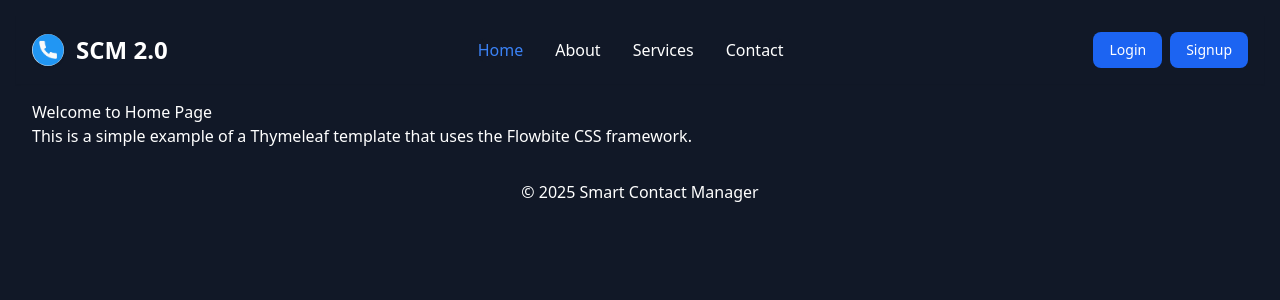
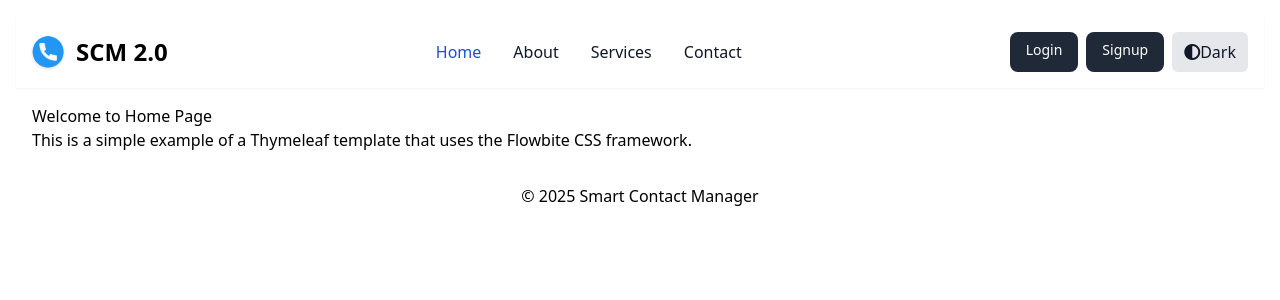
Before and after one commit to mehmoodulhaq570/Smart-Contact-Manager, a Spring Boot app: page /home in a window 1280 px wide. Shown: the top 300 px of the page. Run offline with Spring Boot 4, Linux system fonts and the light colour scheme; some libraries are stand-ins or nearby versions.

Commit message:
Theme change setting completed

```diff
--- a/src/main/resources/static/css/output.css
+++ b/src/main/resources/static/css/output.css
@@ -643,6 +643,10 @@ video {
   gap: 0.5rem;
 }
 
+.gap-1 {
+  gap: 0.25rem;
+}
+
 .space-x-3 > :not([hidden]) ~ :not([hidden]) {
   --tw-space-x-reverse: 0;
   margin-right: calc(0.75rem * var(--tw-space-x-reverse));
@@ -667,6 +671,10 @@ video {
 
 .rounded-sm {
   border-radius: 0.125rem;
+}
+
+.rounded-md {
+  border-radius: 0.375rem;
 }
 
 .border {
@@ -701,6 +709,16 @@ video {
 .bg-white {
   --tw-bg-opacity: 1;
   background-color: rgb(255 255 255 / var(--tw-bg-opacity, 1));
+}
+
+.bg-gray-400 {
+  --tw-bg-opacity: 1;
+  background-color: rgb(156 163 175 / var(--tw-bg-opacity, 1));
+}
+
+.bg-gray-200 {
+  --tw-bg-opacity: 1;
+  background-color: rgb(229 231 235 / var(--tw-bg-opacity, 1));
 }
 
 .p-2 {
@@ -909,6 +927,11 @@ video {
   background-color: rgb(17 24 39 / var(--tw-bg-opacity, 1));
 }
 
+.dark\:bg-gray-700:where(.dark, .dark *) {
+  --tw-bg-opacity: 1;
+  background-color: rgb(55 65 81 / var(--tw-bg-opacity, 1));
+}
+
 .dark\:text-gray-400:where(.dark, .dark *) {
   --tw-text-opacity: 1;
   color: rgb(156 163 175 / var(--tw-text-opacity, 1));
--- /dev/null
+++ b/src/main/resources/static/js/script.js
@@ -0,0 +1,43 @@
+console.log("Script Loaded");
+
+let currentTheme = getTheme();
+
+document.addEventListener("DOMContentLoaded", function () {
+  toggleTheme();
+});
+
+// Set the theme on page load
+changePageTheme(currentTheme);
+
+function toggleTheme() {
+  const changeThemeButton = document.querySelector("#theme_change_button");
+  changeThemeButton.addEventListener("click", function () {
+    const oldTheme = currentTheme;
+    console.log("Theme Button Clicked");
+    // Toggle the theme
+    currentTheme = currentTheme === "light" ? "dark" : "light";
+    setTheme(currentTheme);
+    changePageTheme(currentTheme, oldTheme);
+
+    changeThemeButton.querySelector("span").textContent =
+      currentTheme === "light" ? "Dark" : "Light";
+  });
+}
+
+// Change the theme on the page
+function changePageTheme(newTheme, oldTheme) {
+  const html = document.querySelector("html");
+  if (oldTheme) html.classList.remove(oldTheme);
+  html.classList.add(newTheme);
+}
+
+// Set theme to local storage
+function setTheme(theme) {
+  localStorage.setItem("theme", theme);
+}
+
+// Get theme from local storage
+function getTheme() {
+  let theme = localStorage.getItem("theme");
+  return theme ? theme : "light";
+}
--- a/src/main/resources/templates/fragments/base.html
+++ b/src/main/resources/templates/fragments/base.html
@@ -2,7 +2,7 @@
 <!-- This contains all the common things that can be used by other html files -->
 <!-- This fragment defines a reusable parent layout for Thymeleaf templates -->
 <html
-  class="dark"
+  class="light"
   lang="en"
   th:fragment="parent(content, title, script)"
   xmlns:th="http://www.thymeleaf.org"
@@ -14,6 +14,16 @@
     <link
       href="https://cdn.jsdelivr.net/npm/flowbite@3.1.2/dist/flowbite.min.css"
       rel="stylesheet"
+    />
+
+    <!-- Font Awesome -->
+
+    <link
+      rel="stylesheet"
+      href="https://cdnjs.cloudflare.com/ajax/libs/font-awesome/6.7.2/css/all.min.css"
+      integrity="sha512-Evv84Mr4kqVGRNSgIGL/F/aIDqQb7xQ2vcrdIwxfjThSH8CSR7PBEakCr51Ck+w+/U6swU2Im1vVX0SVk9ABhg=="
+      crossorigin="anonymous"
+      referrerpolicy="no-referrer"
     />
     <link rel="stylesheet" data-th-href="@{/css/output.css}" />
   </head>
@@ -38,6 +48,7 @@
 
     <script src="https://cdn.jsdelivr.net/npm/flowbite@3.1.2/dist/flowbite.min.js"></script>
     <!-- Custom script fragment for child templates -->
+    <script th:src="@{/js/script.js}"></script>
     <script th:replace="${script}" th:if="${script != null}"></script>
   </body>
 </html>
--- a/src/main/resources/templates/fragments/navbar.html
+++ b/src/main/resources/templates/fragments/navbar.html
@@ -39,6 +39,15 @@
       >
         Signup
       </a>
+
+      <!-- Dark Light Theme Toggle -->
+
+      <button
+        id="theme_change_button"
+        class="gap-2 bg-gray-200 px-3 py-2 rounded-md text-gray-900 dark:bg-gray-700 dark:text-white"
+      >
+        <i class="fa-solid fa-circle-half-stroke"></i><span>Dark</span>
+      </button>
 
       <!-- Icon to open menus on small screen-->
 
```
